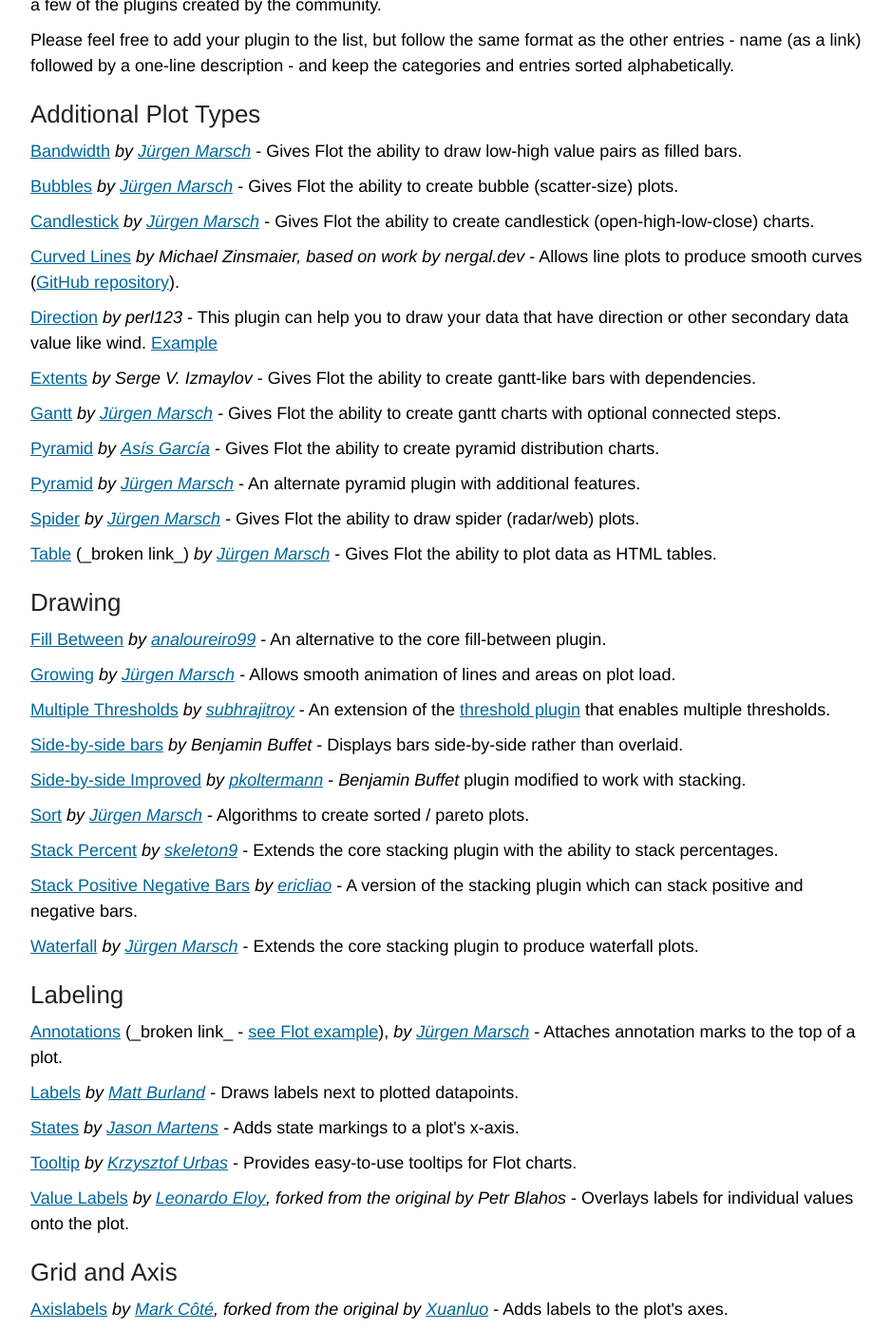
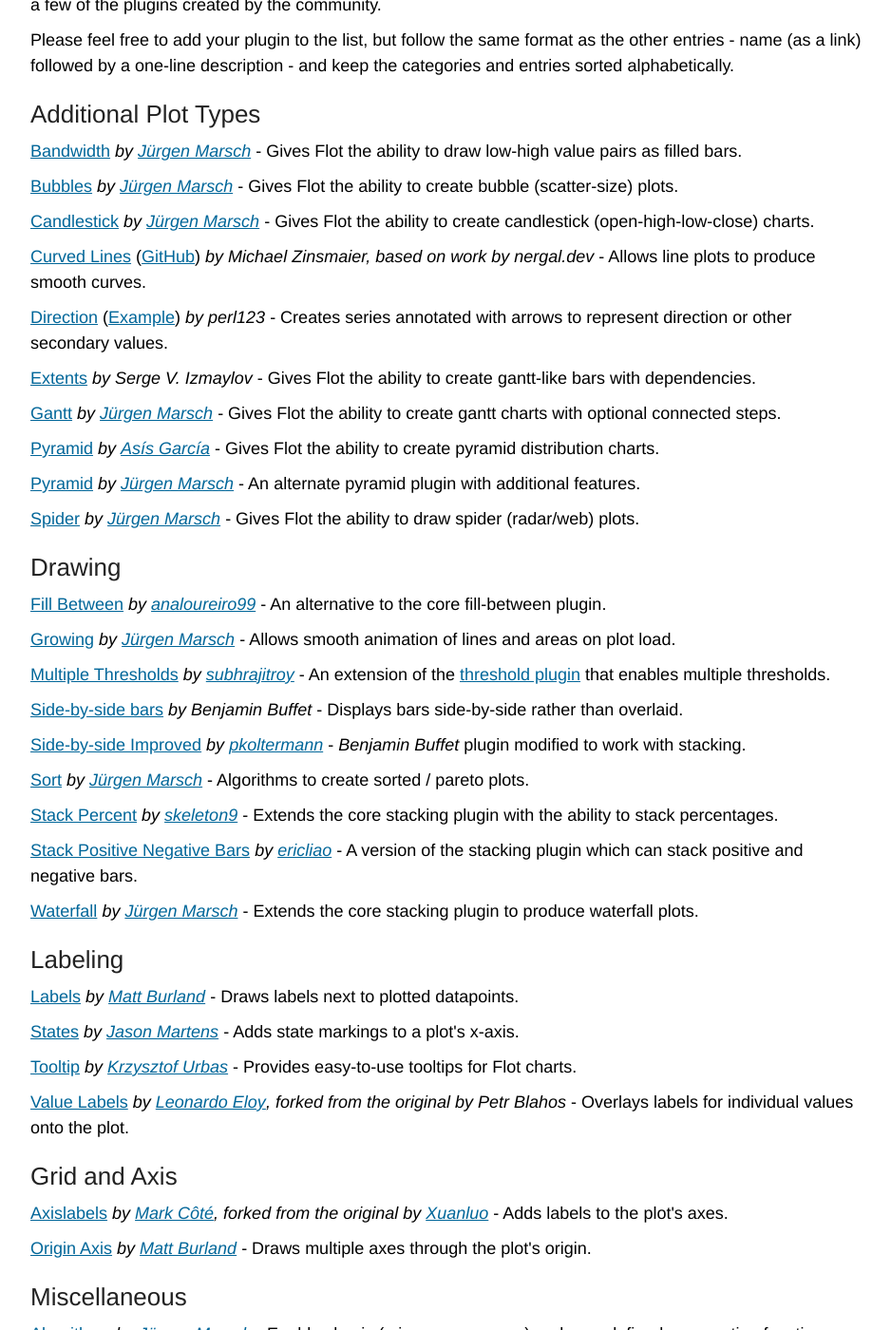
Before and after one commit to flot/flot.github.com, a Jekyll site: the page built from plugins/index.html, in a window 1280 px wide and 1400 px high, scrolled down 268 px. Shown: the whole window at 95% size, without its empty margins (168-1106 px from the left). Built offline with Jekyll 4.4.1, drawn with Linux system fonts in a browser that asks for light colours; Markdown is read by kramdown in place of the engine named in the settings.

Commit message:
Cleaning up broken links and other editing.

```diff
--- a/plugins/index.html
+++ b/plugins/index.html
@@ -25,12 +25,14 @@
 Gives Flot the ability to create candlestick (open-high-low-close) charts.</p>
 
 <p><a href="http://www.billigerbiken.de/CurvedLines">Curved Lines</a>
+(<a href="https://github.com/MichaelZinsmaier/CurvedLines">GitHub</a>)
 <em>by Michael Zinsmaier, based on work by nergal.dev</em> -
-Allows line plots to produce smooth curves (<a href="https://github.com/MichaelZinsmaier/CurvedLines">GitHub repository</a>).</p>
+Allows line plots to produce smooth curves.</p>
 
 <p><a href="http://code.google.com/p/jquery-flot-direction/">Direction</a>
+(<a href="http://jsfiddle.net/DrFiZ/kGaw8/4/">Example</a>)
 <em>by perl123</em> -
-This plugin can help you to draw your data that have direction or other secondary data value like wind. <a href="http://jsfiddle.net/DrFiZ/kGaw8/4/">Example</a></p>
+Creates series annotated with arrows to represent direction or other secondary values.</p>
 
 <p><a href="http://code.google.com/p/flot-extents">Extents</a>
 <em>by Serge V. Izmaylov</em> -
@@ -52,10 +54,6 @@
 <em>by <a href="https://github.com/jumjum123">Jürgen Marsch</a></em> -
 Gives Flot the ability to draw spider (radar/web) plots.</p>
 
-<p><a href="http://jumflot.jumware.com/table.html">Table</a> (_broken link_)
-<em>by <a href="https://github.com/jumjum123">Jürgen Marsch</a></em> -
-Gives Flot the ability to plot data as HTML tables.</p>
-
 <h3>Drawing</h3>
 
 <p><a href="https://github.com/analoureiro99/flot-fillArea-plugin">Fill Between</a>
@@ -68,7 +66,7 @@
 
 <p><a href="https://github.com/subhrajitroy/Flot-plugin">Multiple Thresholds</a>
 <em>by <a href="https://github.com/subhrajitroy">subhrajitroy</a></em> -
-An extension of the <a href="http://people.iola.dk/olau/flot/examples/thresholding.html">threshold plugin</a> that enables multiple thresholds.</p>
+An extension of the <a href="http://www.flotcharts.org/flot/examples/threshold/index.html">threshold plugin</a> that enables multiple thresholds.</p>
 
 <p><a href="http://en.benjaminbuffet.com/labs/flot">Side-by-side bars</a>
 <em>by Benjamin Buffet</em> -
@@ -95,10 +93,6 @@
 Extends the core stacking plugin to produce waterfall plots.</p>
 
 <h3>Labeling</h3>
-
-<p><a href="http://jumflot.jumware.com/annotate.html">Annotations</a> (_broken link_ - <a href="http://www.flotcharts.org/flot/examples/annotating/index.html">see Flot example</a>),
-<em>by <a href="https://github.com/jumjum123">Jürgen Marsch</a></em> -
-Attaches annotation marks to the top of a plot.</p>
 
 <p><a href="https://github.com/burlandm/flot-labels">Labels</a>
 <em>by <a href="https://github.com/burlandm">Matt Burland</a></em> -
```
